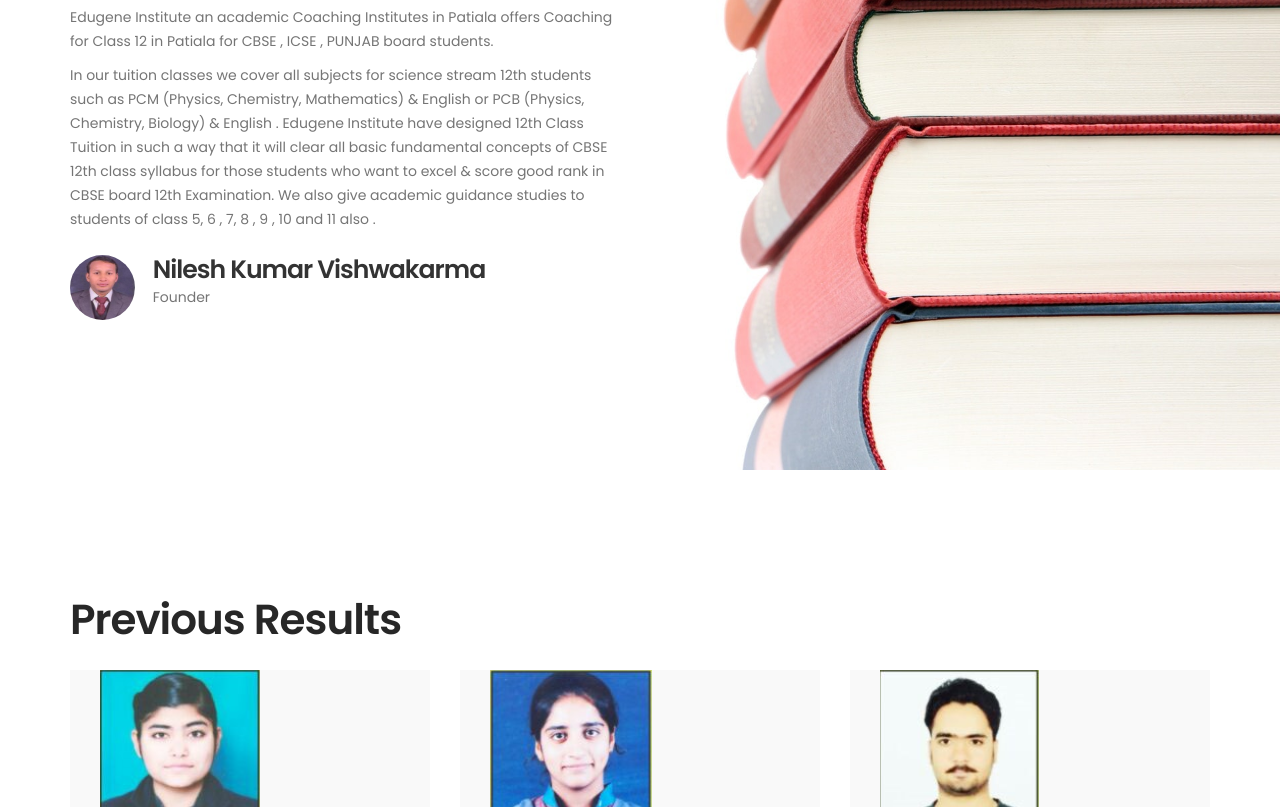
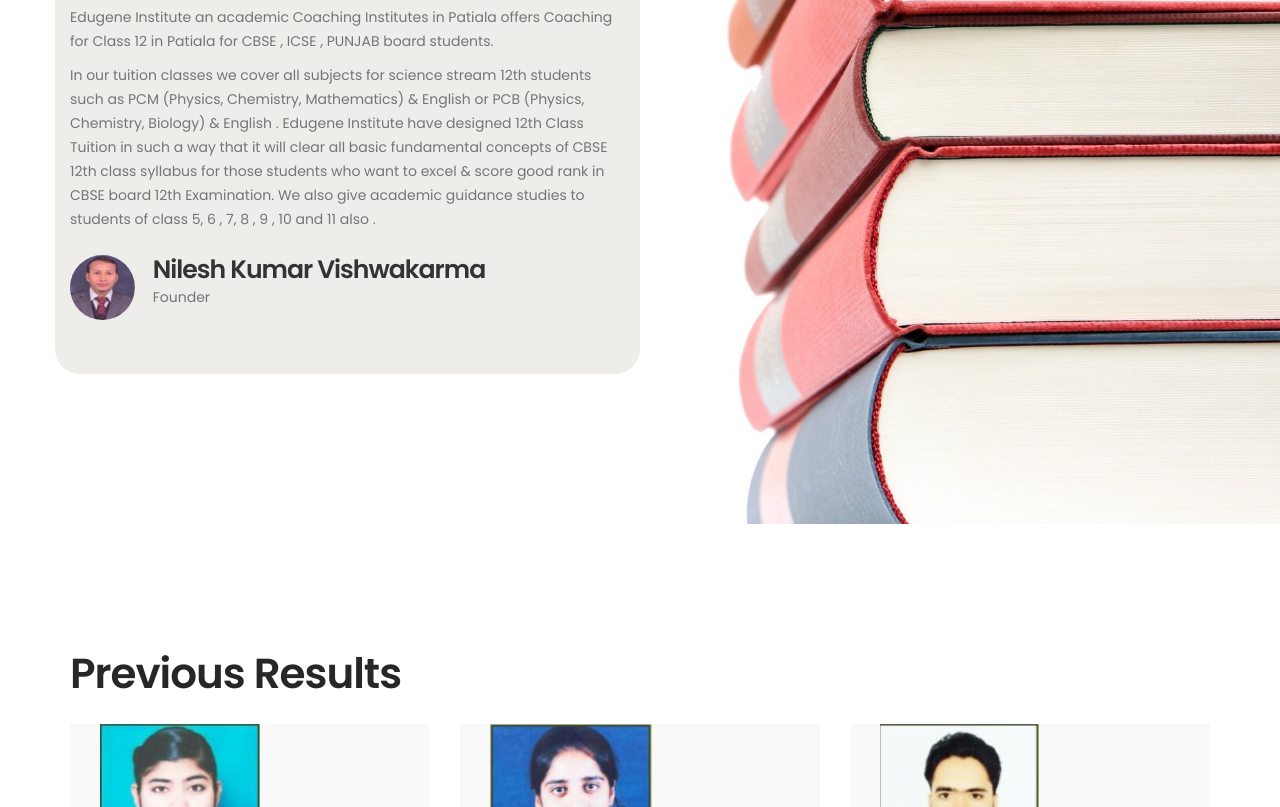
Before and after one commit to shubhamdalia/project01, a plain HTML site: page index.html in a window 1280 px wide. Shown: the part 1130-1937 px from the top of the page. Drawn offline with Linux system fonts and the light colour scheme.

Commit message:
background

```diff
--- a/index.html
+++ b/index.html
@@ -136,7 +136,7 @@
           <div class="container">
                <div class="row">
 
-                    <div class="col-md-6 col-sm-6">
+                    <div class="col-md-6 col-sm-6" style="background:#eeede9;border-radius: 25px;padding-bottom: 54px">
                          <div class="about-info">
                              <h2 class="wow fadeInUp" data-wow-delay="0.6s">Welcome to <span style="color: red"> <span style="font-size: 200%;color: red">E</span>dugene Institute </span> </h2>
                               <div class="wow fadeInUp" data-wow-delay="0.8s">
```
